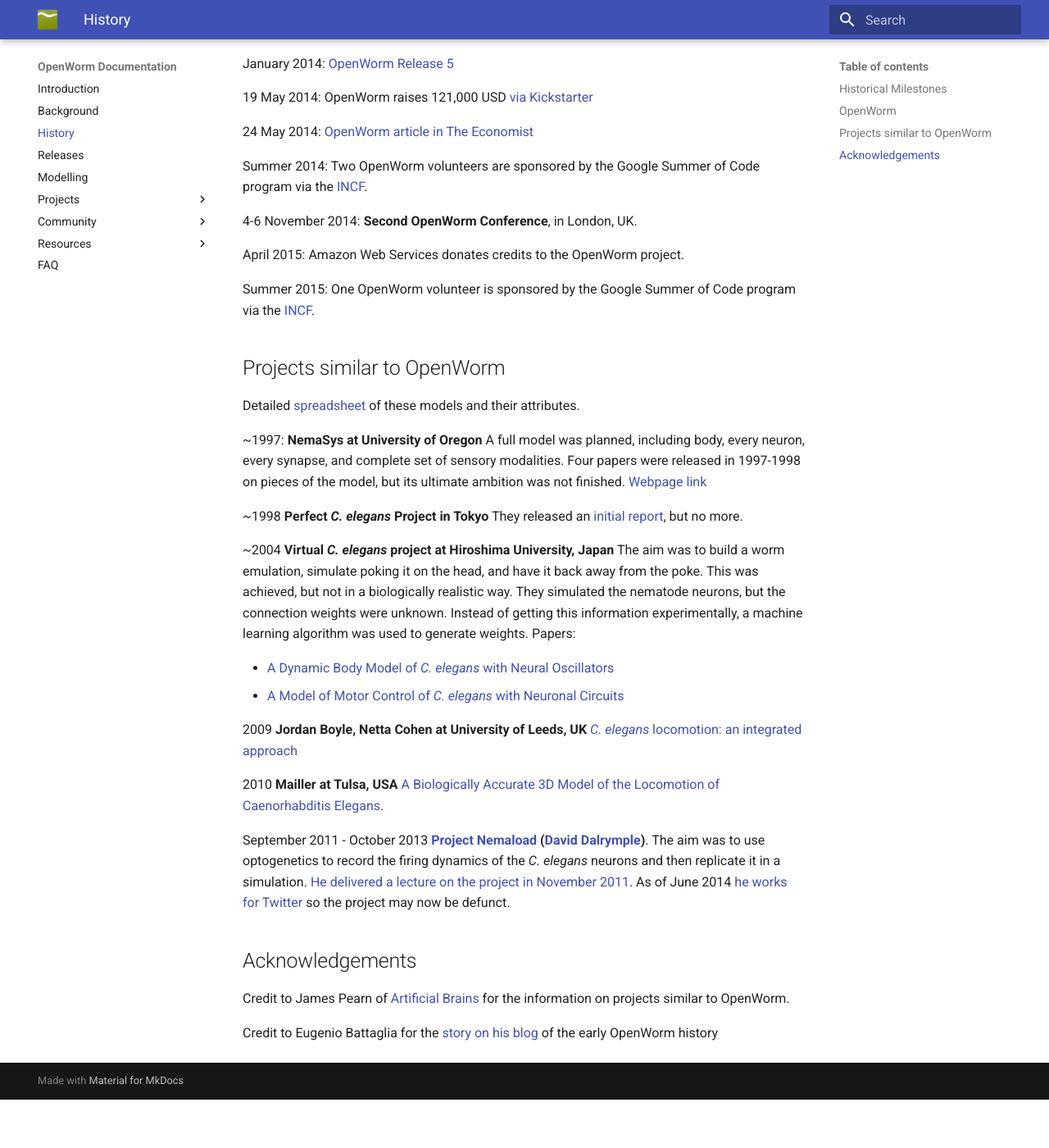
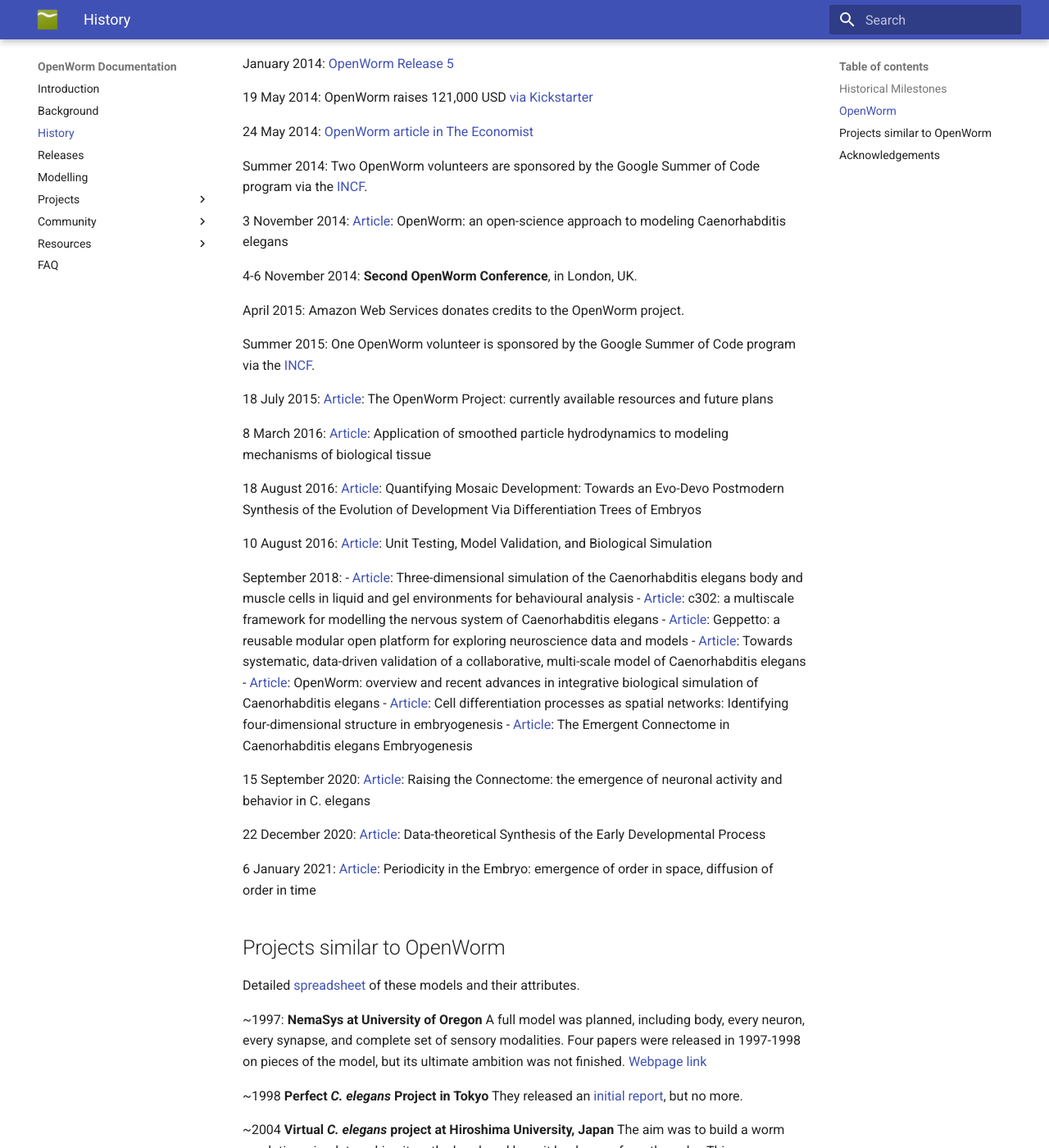
Before and after one commit to openworm/openworm_docs, an MkDocs documentation site: the page built from docs/fullhistory.md, in a window 1280 px wide and 1400 px high, scrolled down 2522 px. Shown: the whole window at 82% size. Built offline with MkDocs 1.6.1 and Material for MkDocs 9.7.7, drawn with Linux system fonts in a browser that asks for light colours; comment, search, counter and statistics services are not loaded; before the commit the page ends 3863 px from its top, so only the background shows below that.

Commit message:
History: including recently published papers

```diff
--- a/docs/fullhistory.md
+++ b/docs/fullhistory.md
@@ -81,11 +81,36 @@
 
 Summer 2014: Two OpenWorm volunteers are sponsored by the Google Summer of Code program via the [INCF](http://incf.org).
 
+3 November 2014: [Article](https://www.frontiersin.org/journals/computational-neuroscience/articles/10.3389/fncom.2014.00137/full): OpenWorm: an open-science approach to modeling Caenorhabditis elegans
+
 4-6 November 2014: **Second OpenWorm Conference**, in London, UK.
 
 April 2015: Amazon Web Services donates credits to the OpenWorm project.
 
 Summer 2015: One OpenWorm volunteer is sponsored by the Google Summer of Code program via the [INCF](http://incf.org).
+
+18 July 2015: [Article](https://bmcneurosci.biomedcentral.com/articles/10.1186/1471-2202-16-S1-P141): The OpenWorm Project: currently available resources and future plans
+
+8 March 2016: [Article](https://drive.google.com/file/d/0B_t3mQaA-HaMWEJ4aG5fVm9QUWc/view?resourcekey=0-ZZ7AAhC17f2Vt3JDBmv4_g): Application of smoothed particle hydrodynamics to modeling mechanisms of biological tissue
+
+18 August 2016: [Article](https://www.mdpi.com/2079-7737/5/3/33): Quantifying Mosaic Development: Towards an Evo-Devo Postmodern Synthesis of the Evolution of Development Via Differentiation Trees of Embryos
+
+10 August 2016: [Article](https://f1000research.com/articles/5-1946/v1): Unit Testing, Model Validation, and Biological Simulation
+
+September 2018:
+-   [Article](https://royalsocietypublishing.org/doi/10.1098/rstb.2017.0376): Three-dimensional simulation of the Caenorhabditis elegans body and muscle cells in liquid and gel environments for behavioural analysis
+-   [Article](https://royalsocietypublishing.org/doi/10.1098/rstb.2017.0379): c302: a multiscale framework for modelling the nervous system of Caenorhabditis elegans
+-   [Article](https://royalsocietypublishing.org/doi/10.1098/rstb.2017.0380): Geppetto: a reusable modular open platform for exploring neuroscience data and models
+-   [Article](https://royalsocietypublishing.org/doi/10.1098/rstb.2017.0381): Towards systematic, data-driven validation of a collaborative, multi-scale model of Caenorhabditis elegans
+-   [Article](https://royalsocietypublishing.org/doi/10.1098/rstb.2017.0382): OpenWorm: overview and recent advances in integrative biological simulation of Caenorhabditis elegans
+-   [Article](https://www.sciencedirect.com/science/article/abs/pii/S030326471830220X): Cell differentiation processes as spatial networks: Identifying four-dimensional structure in embryogenesis
+-   [Article](https://www.sciencedirect.com/science/article/abs/pii/S0303264718302120): The Emergent Connectome in Caenorhabditis elegans Embryogenesis
+
+15 September 2020: [Article](https://www.frontiersin.org/journals/cellular-neuroscience/articles/10.3389/fncel.2020.524791/full): Raising the Connectome: the emergence of neuronal activity and behavior in C. elegans
+
+22 December 2020: [Article](https://link.springer.com/epdf/10.1007/s12021-020-09508-1?sharing_token=SfbCril4XIxa5dgqd7LItve4RwlQNchNByi7wbcMAY77bKFVCUdSZ0ZaLpXFrJ62d0wsNV70TpSD7PMHFW2pjlOQt8qjlwvfr5BFDdTMwhzQj9AbfORflfPVm45t-7xEoVn2UKvEnNnJSZYmt67DEQlxSUqkL4lxeCDFwUJpVYA%3D): Data-theoretical Synthesis of the Early Developmental Process
+
+6 January 2021: [Article](https://www.sciencedirect.com/science/article/abs/pii/S0303264721000629): Periodicity in the Embryo: emergence of order in space, diffusion of order in time
 
 Projects similar to OpenWorm
 ----------------------------
```
